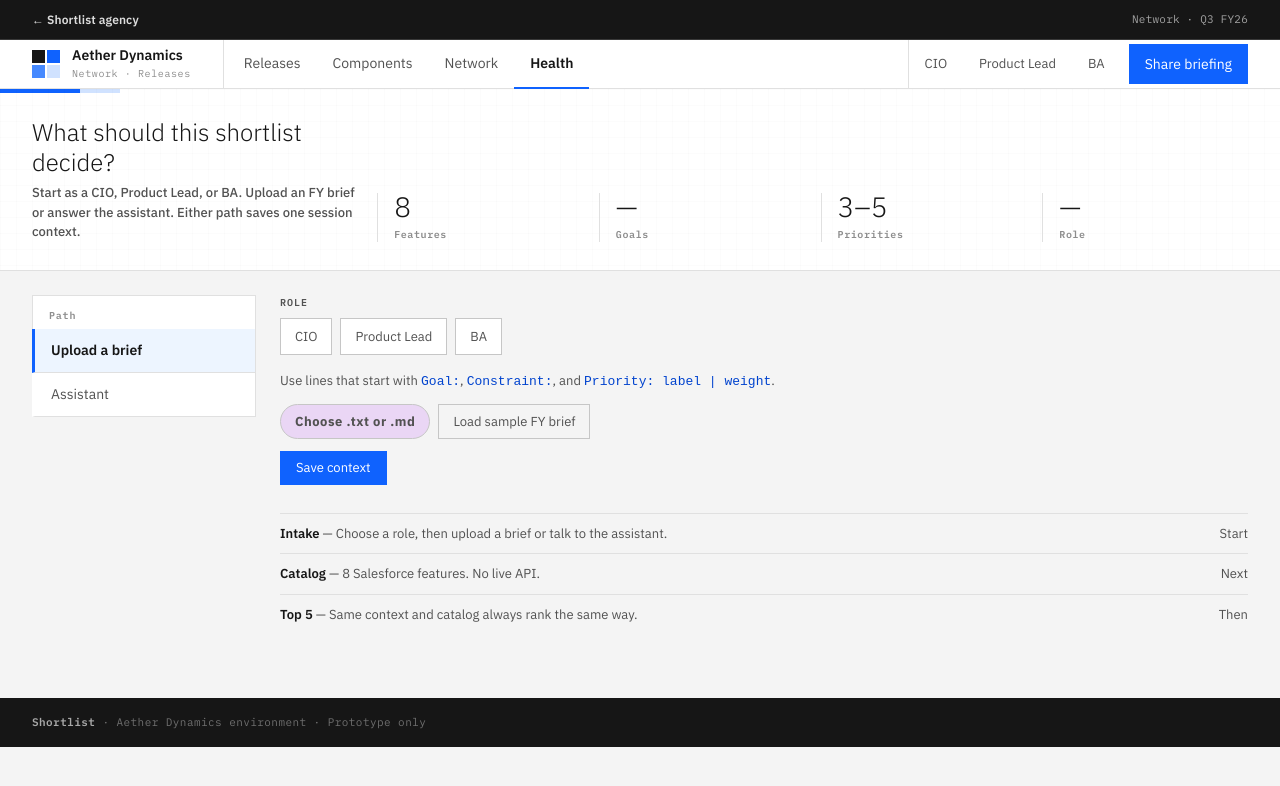
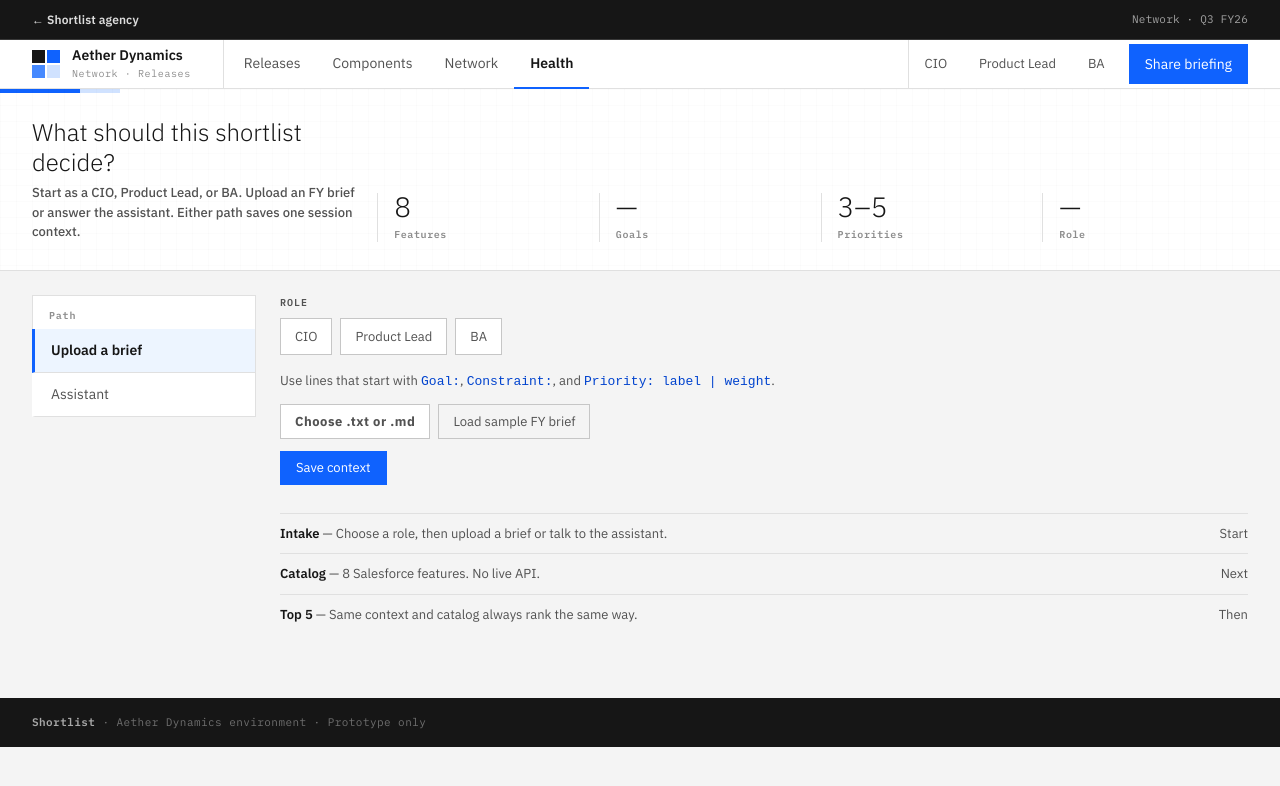
Before and after one commit to azeemaccenture/shortlist, a React (Vite) app: page /clients/aether/intake in a window 1280 px wide. Shown: the top 786 px of the page. Built offline with nearby package versions, Linux system fonts and the light colour scheme.

Commit message:
Keep Aether actions square and restore the intake path tabs.
The file control was inheriting a pill from the old shell, and the assistant path is a tab again so the scripted VA flow stays reachable.

Co-authored-by: azeemaccenture <azeemaccenture@users.noreply.github.com>

```diff
--- a/src/components/worldUi.tsx
+++ b/src/components/worldUi.tsx
@@ -103,17 +103,26 @@ export function RailButton({
   testId,
   label,
   count,
+  role,
 }: {
   active?: boolean;
   onClick?: () => void;
   testId?: string;
   label: string;
   count?: ReactNode;
+  role?: "tab";
 }) {
   const hex = useHex();
   const className = `${hex ? "hx-rail-btn" : "ae-filter-item"}${active ? " active" : ""}`;
   return (
-    <button type="button" className={className} onClick={onClick} data-testid={testId}>
+    <button
+      type="button"
+      className={className}
+      onClick={onClick}
+      data-testid={testId}
+      role={role}
+      aria-selected={role === "tab" ? Boolean(active) : undefined}
+    >
       {label}
       {count !== undefined ? hex ? <small>{count}</small> : <span className="ae-filter-cnt">{count}</span> : null}
     </button>
--- a/src/pages/IntakePage.tsx
+++ b/src/pages/IntakePage.tsx
@@ -275,6 +275,7 @@ export function IntakePage() {
         rail={
           <>
             <RailButton
+              role="tab"
               active={mode === "upload"}
               label="Upload a brief"
               onClick={() => {
@@ -283,6 +284,7 @@ export function IntakePage() {
               }}
             />
             <RailButton
+              role="tab"
               active={mode === "va"}
               label="Assistant"
               onClick={() => {
--- a/src/worlds.css
+++ b/src/worlds.css
@@ -1279,6 +1279,26 @@ ol.note-list, ul.note-list { list-style: none; margin: 0; padding: 0; }
 }
 #screen-hexworth .brief-input:focus { outline: none; border-color: #5F5BC7; }
 .file-button { position: relative; display: inline-flex; align-items: center; cursor: pointer; }
+#screen-aether .file-button,
+#screen-aether .ae-btn-ghost,
+#screen-aether .ae-btn-primary {
+  border-radius: 0;
+}
+#screen-aether .file-button {
+  background: #fff;
+  color: #525252;
+  border: 1px solid #c6c6c6;
+}
+#screen-hexworth .file-button,
+#screen-hexworth .hx-btn-ghost,
+#screen-hexworth .hx-btn-primary {
+  border-radius: 999px;
+}
+#screen-hexworth .file-button {
+  background: #FFFCFA;
+  color: #6B6560;
+  border: 1.5px solid #C9C3B8;
+}
 .file-button input { position: absolute; inset: 0; opacity: 0; cursor: pointer; }
 .file-name { font-size: 13px; margin: 8px 0; }
 .product-actions { display: flex; flex-wrap: wrap; gap: 8px; align-items: center; margin: 8px 0 12px; }
```
